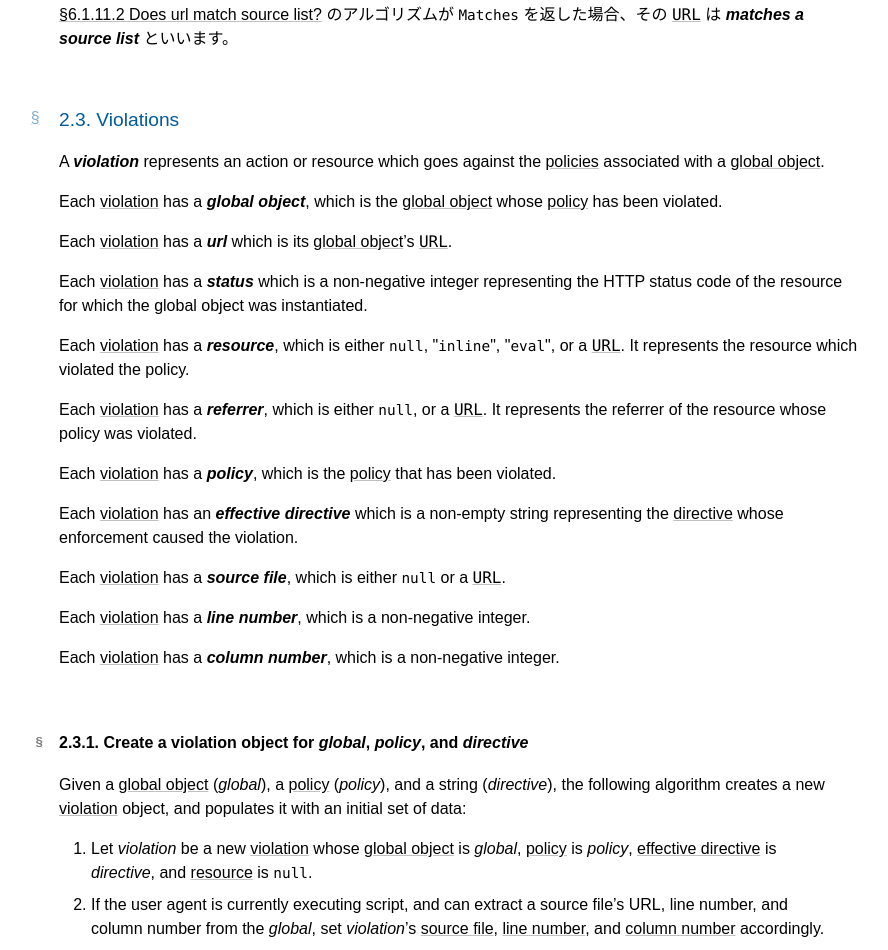
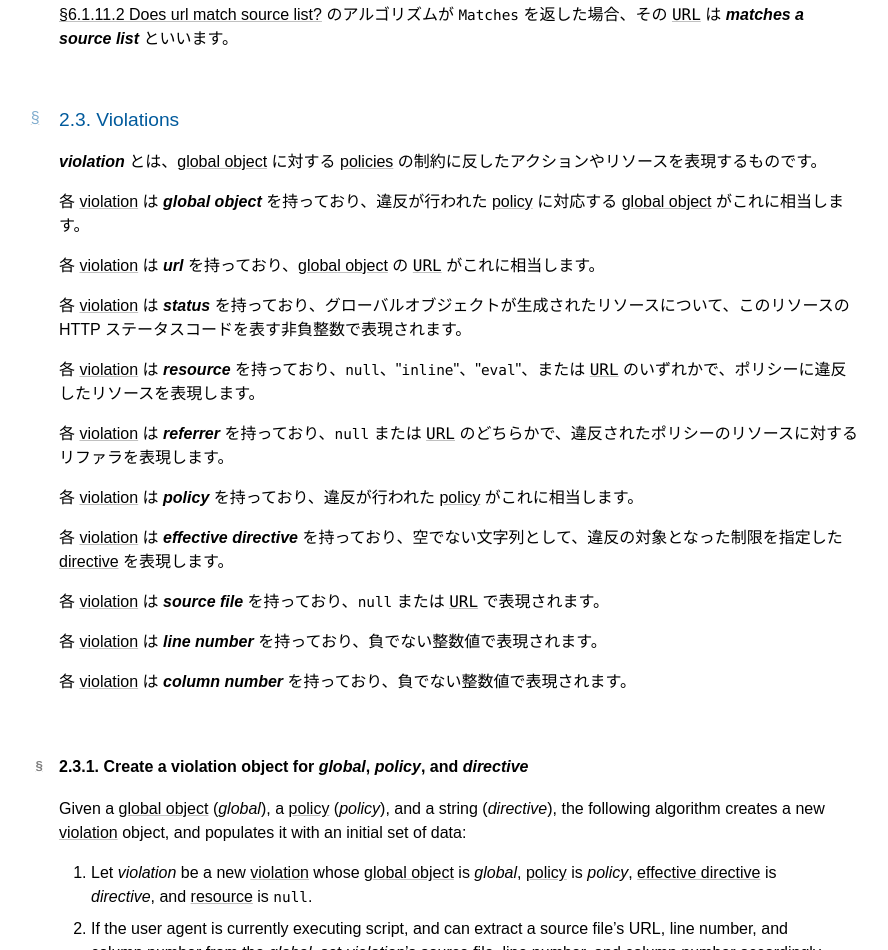
Before and after one commit to hashedhyphen/webappsec-specjp, a website: page csp/index.html in a window 1280 px wide. Shown: the part 10203-11153 px from the top of the page, without its empty margins (208-1096 px from the left). Drawn offline with Linux system fonts and the light colour scheme.

Commit message:
CSP3: Translate 2.3

```diff
--- a/csp/index.html
+++ b/csp/index.html
@@ -1451,27 +1451,17 @@
     <p class="note" role="note">Note: IP アドレスも上記の文法に適合しますが、source expression の中で用いて実際に URL とマッチするのは <code>127.0.0.1</code> のみです（詳しくは <a href="#match-url-to-source-list">§6.1.11.2 Does url match source list?</a> を参照してください）。IP アドレスに関するセキュリティの問題点はまだ明確になっていませんが、管理者は可能な限りホスト名を用いるべきです。</p>
     <p><a href="#match-url-to-source-list">§6.1.11.2 Does url match source list?</a> のアルゴリズムが <code>Matches</code> を返した場合、その <code class="idl"><a data-link-type="idl" href="https://url.spec.whatwg.org/#url">URL</a></code> は <dfn data-dfn-type="dfn" data-noexport="" id="matches-a-source-list">matches a source list<a class="self-link" href="#matches-a-source-list"></a></dfn> といいます。</p>
     <h3 class="heading settled" data-level="2.3" id="framework-violation"><span class="secno">2.3. </span><span class="content">Violations</span><a class="self-link" href="#framework-violation"></a></h3>
-    <p>A <dfn data-dfn-type="dfn" data-noexport="" id="violation">violation<a class="self-link" href="#violation"></a></dfn> represents an action or resource which goes against the <a data-link-type="dfn" href="#policy">policies</a> associated with a <a data-link-type="dfn" href="http://www.w3.org/TR/html5/webappapis.html#global-object">global object</a>.</p>
-    <p>Each <a data-link-type="dfn" href="#violation">violation</a> has a <dfn data-dfn-for="violation" data-dfn-type="dfn" data-noexport="" id="violation-global-object">global object<a class="self-link" href="#violation-global-object"></a></dfn>, which
-  is the <a data-link-type="dfn" href="http://www.w3.org/TR/html5/webappapis.html#global-object">global object</a> whose <a data-link-type="dfn" href="#policy">policy</a> has been violated.</p>
-    <p>Each <a data-link-type="dfn" href="#violation">violation</a> has a <dfn data-dfn-for="violation" data-dfn-type="dfn" data-noexport="" id="violation-url">url<a class="self-link" href="#violation-url"></a></dfn> which is its <a data-link-type="dfn" href="#violation-global-object">global object</a>’s <code class="idl"><a data-link-type="idl" href="https://url.spec.whatwg.org/#url">URL</a></code>.</p>
-    <p>Each <a data-link-type="dfn" href="#violation">violation</a> has a <dfn data-dfn-for="violation" data-dfn-type="dfn" data-noexport="" id="violation-status">status<a class="self-link" href="#violation-status"></a></dfn> which is a
-  non-negative integer representing the HTTP status code of the resource for
-  which the global object was instantiated.</p>
-    <p>Each <a data-link-type="dfn" href="#violation">violation</a> has a <dfn data-dfn-for="violation" data-dfn-type="dfn" data-noexport="" id="violation-resource">resource<a class="self-link" href="#violation-resource"></a></dfn>, which is
-  either <code>null</code>, "<code>inline</code>", "<code>eval</code>", or a <code class="idl"><a data-link-type="idl" href="https://url.spec.whatwg.org/#url">URL</a></code>. It represents the resource
-  which violated the policy.</p>
-    <p>Each <a data-link-type="dfn" href="#violation">violation</a> has a <dfn data-dfn-for="violation" data-dfn-type="dfn" data-noexport="" id="violation-referrer">referrer<a class="self-link" href="#violation-referrer"></a></dfn>, which is either <code>null</code>, or a <code class="idl"><a data-link-type="idl" href="https://url.spec.whatwg.org/#url">URL</a></code>. It represents the referrer of the resource whose policy
-  was violated.</p>
-    <p>Each <a data-link-type="dfn" href="#violation">violation</a> has a <dfn data-dfn-for="violation" data-dfn-type="dfn" data-noexport="" id="violation-policy">policy<a class="self-link" href="#violation-policy"></a></dfn>, which is the <a data-link-type="dfn" href="#policy">policy</a> that has been violated.</p>
-    <p>Each <a data-link-type="dfn" href="#violation">violation</a> has an <dfn data-dfn-for="violation" data-dfn-type="dfn" data-noexport="" id="violation-effective-directive">effective directive<a class="self-link" href="#violation-effective-directive"></a></dfn> which is a non-empty string representing the <a data-link-type="dfn" href="#directives">directive</a> whose
-  enforcement caused the violation.</p>
-    <p>Each <a data-link-type="dfn" href="#violation">violation</a> has a <dfn data-dfn-for="violation" data-dfn-type="dfn" data-noexport="" id="violation-source-file">source file<a class="self-link" href="#violation-source-file"></a></dfn>, which is
-  either <code>null</code> or a <code class="idl"><a data-link-type="idl" href="https://url.spec.whatwg.org/#url">URL</a></code>.</p>
-    <p>Each <a data-link-type="dfn" href="#violation">violation</a> has a <dfn data-dfn-for="violation" data-dfn-type="dfn" data-noexport="" id="violation-line-number">line number<a class="self-link" href="#violation-line-number"></a></dfn>, which is
-  a non-negative integer.</p>
-    <p>Each <a data-link-type="dfn" href="#violation">violation</a> has a <dfn data-dfn-for="violation" data-dfn-type="dfn" data-noexport="" id="violation-column-number">column number<a class="self-link" href="#violation-column-number"></a></dfn>, which
-  is a non-negative integer.</p>
+    <p><dfn data-dfn-type="dfn" data-noexport="" id="violation">violation<a class="self-link" href="#violation"></a></dfn> とは、<a data-link-type="dfn" href="http://www.w3.org/TR/html5/webappapis.html#global-object">global object</a> に対する <a data-link-type="dfn" href="#policy">policies</a> の制約に反したアクションやリソースを表現するものです。</p>
+    <p>各 <a data-link-type="dfn" href="#violation">violation</a> は <dfn data-dfn-for="violation" data-dfn-type="dfn" data-noexport="" id="violation-global-object">global object<a class="self-link" href="#violation-global-object"></a></dfn> を持っており、違反が行われた <a data-link-type="dfn" href="#policy">policy</a> に対応する <a data-link-type="dfn" href="http://www.w3.org/TR/html5/webappapis.html#global-object">global object</a> がこれに相当します。</p>
+    <p>各 <a data-link-type="dfn" href="#violation">violation</a> は <dfn data-dfn-for="violation" data-dfn-type="dfn" data-noexport="" id="violation-url">url<a class="self-link" href="#violation-url"></a></dfn> を持っており、<a data-link-type="dfn" href="#violation-global-object">global object</a> の <code class="idl"><a data-link-type="idl" href="https://url.spec.whatwg.org/#url">URL</a></code> がこれに相当します。</p>
+    <p>各 <a data-link-type="dfn" href="#violation">violation</a> は <dfn data-dfn-for="violation" data-dfn-type="dfn" data-noexport="" id="violation-status">status<a class="self-link" href="#violation-status"></a></dfn> を持っており、グローバルオブジェクトが生成されたリソースについて、このリソースの HTTP ステータスコードを表す非負整数で表現されます。</p>
+    <p>各 <a data-link-type="dfn" href="#violation">violation</a> は <dfn data-dfn-for="violation" data-dfn-type="dfn" data-noexport="" id="violation-resource">resource<a class="self-link" href="#violation-resource"></a></dfn> を持っており、<code>null</code>、"<code>inline</code>"、"<code>eval</code>"、または <code class="idl"><a data-link-type="idl" href="https://url.spec.whatwg.org/#url">URL</a></code> のいずれかで、ポリシーに違反したリソースを表現します。</p>
+    <p>各 <a data-link-type="dfn" href="#violation">violation</a> は <dfn data-dfn-for="violation" data-dfn-type="dfn" data-noexport="" id="violation-referrer">referrer<a class="self-link" href="#violation-referrer"></a></dfn> を持っており、<code>null</code> または <code class="idl"><a data-link-type="idl" href="https://url.spec.whatwg.org/#url">URL</a></code> のどちらかで、違反されたポリシーのリソースに対するリファラを表現します。</p>
+    <p>各 <a data-link-type="dfn" href="#violation">violation</a> は <dfn data-dfn-for="violation" data-dfn-type="dfn" data-noexport="" id="violation-policy">policy<a class="self-link" href="#violation-policy"></a></dfn> を持っており、違反が行われた <a data-link-type="dfn" href="#policy">policy</a> がこれに相当します。</p>
+    <p>各 <a data-link-type="dfn" href="#violation">violation</a> は <dfn data-dfn-for="violation" data-dfn-type="dfn" data-noexport="" id="violation-effective-directive">effective directive<a class="self-link" href="#violation-effective-directive"></a></dfn> を持っており、空でない文字列として、違反の対象となった制限を指定した <a data-link-type="dfn" href="#directives">directive</a> を表現します。</p>
+    <p>各 <a data-link-type="dfn" href="#violation">violation</a> は <dfn data-dfn-for="violation" data-dfn-type="dfn" data-noexport="" id="violation-source-file">source file<a class="self-link" href="#violation-source-file"></a></dfn> を持っており、<code>null</code> または <code class="idl"><a data-link-type="idl" href="https://url.spec.whatwg.org/#url">URL</a></code> で表現されます。</p>
+    <p>各 <a data-link-type="dfn" href="#violation">violation</a> は <dfn data-dfn-for="violation" data-dfn-type="dfn" data-noexport="" id="violation-line-number">line number<a class="self-link" href="#violation-line-number"></a></dfn> を持っており、負でない整数値で表現されます。</p>
+    <p>各 <a data-link-type="dfn" href="#violation">violation</a> は <dfn data-dfn-for="violation" data-dfn-type="dfn" data-noexport="" id="violation-column-number">column number<a class="self-link" href="#violation-column-number"></a></dfn> を持っており、負でない整数値で表現されます。</p>
     <h4 class="heading settled" data-algorithm="Create a violation object for global, policy, and directive" data-level="2.3.1" id="create-violation-for-global"><span class="secno">2.3.1. </span><span class="content"> Create a violation object for <var>global</var>, <var>policy</var>, and <var>directive</var> </span><a class="self-link" href="#create-violation-for-global"></a></h4>
     <p>Given a <a data-link-type="dfn" href="http://www.w3.org/TR/html5/webappapis.html#global-object">global object</a> (<var>global</var>), a <a data-link-type="dfn" href="#policy">policy</a> (<var>policy</var>), and a
   string (<var>directive</var>), the following algorithm creates a new <a data-link-type="dfn" href="#violation">violation</a> object, and populates it with an initial set of data:</p>
```
Also changed, not shown: 1 other file.
